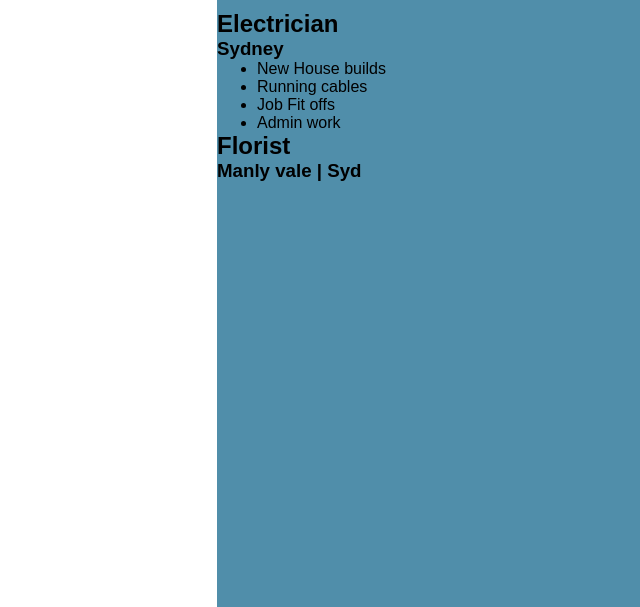
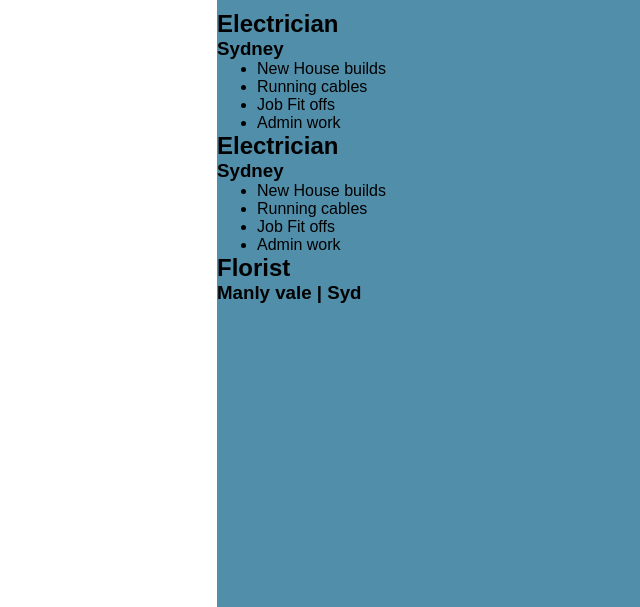
Before and after one commit to Don-Heal/Portfolio-2, a plain HTML site: page index.html in a window 1280 px wide. Shown: the part 1040-1647 px from the top of the page, without its empty margins (53-693 px from the left). Drawn offline with Linux system fonts and the light colour scheme.

Commit message:
2 Sparkys

```diff
--- a/index.html
+++ b/index.html
@@ -40,6 +40,15 @@
                 <li>Job Fit offs</li>
                 <li>Admin work</li>
             </ul>
+            <h2>Electrician</h2>
+            <h3>Sydney</h3>
+
+            <ul>
+                <li>New House builds</li>
+                <li>Running cables</li>
+                <li>Job Fit offs</li>
+                <li>Admin work</li>
+            </ul>
             <h2>Florist</h2>
             <h3>Manly vale | Syd</h3>
         </div>
```
